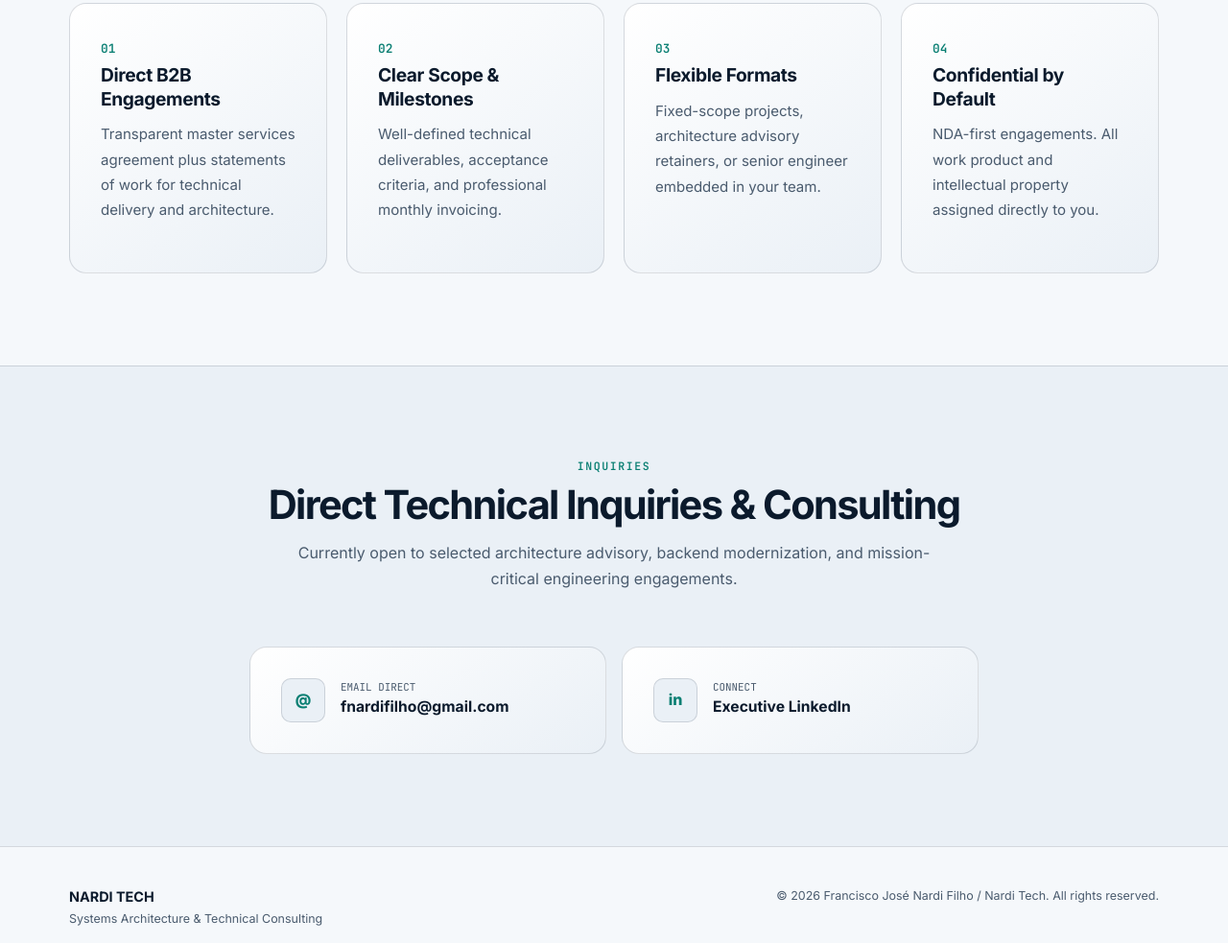
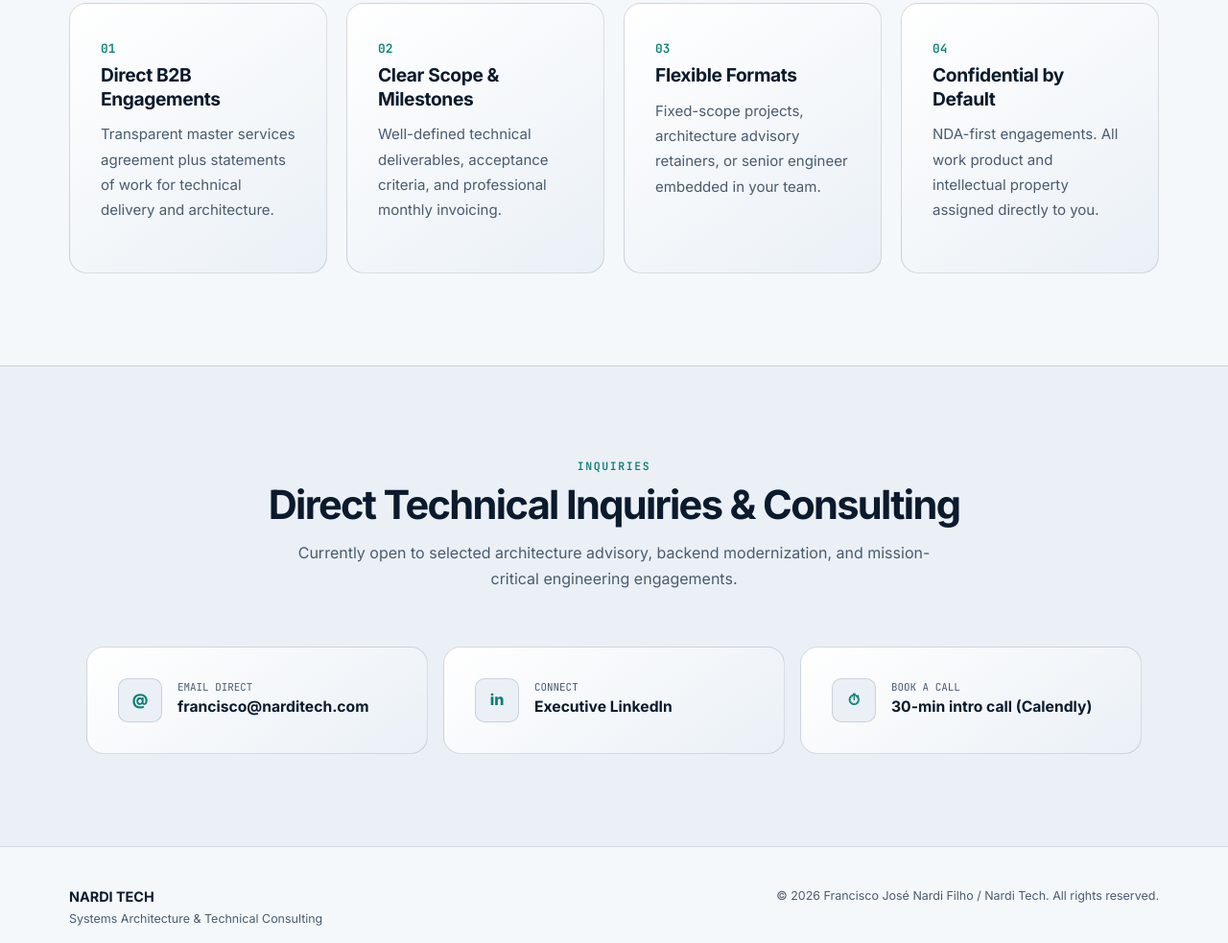
Before and after one commit to narditech/narditech.github.io, a plain HTML site: page index.html in a window 1280 px wide. Shown: the part 4601-5584 px from the top of the page at 96% size. Drawn offline with Linux system fonts and the light colour scheme.

Commit message:
Use francisco@narditech.com, add Calendly, clarify doctoral studies
Co-Authored-By: Claude Opus 5.5 <noreply@anthropic.com>
Claude-Session: https://claude.ai/code/session_016Y3ZwXT77HkUk8EVSAzEDa

```diff
--- a/index.html
+++ b/index.html
@@ -96,6 +96,7 @@ h2{font-size:clamp(1.7rem,4vw,2.6rem);line-height:1.15;letter-spacing:-.04em;mar
 .ctc small{display:block;font:.68rem "JetBrains Mono",monospace;text-transform:uppercase;color:var(--mut)}
 .ctc b{font-size:.98rem}
 @media(min-width:700px){.ctc{grid-template-columns:1fr 1fr}}
+@media(min-width:1000px){.ctc{max-width:1100px;grid-template-columns:1fr 1fr 1fr}}
 footer{border-top:1px solid var(--line);padding:2.5rem 0 calc(2.5rem + env(safe-area-inset-bottom,0px));font-size:.78rem;color:var(--mut)}
 footer .w{display:flex;flex-wrap:wrap;justify-content:space-between;gap:1rem}
 footer b{color:var(--tx);font-size:.9rem;display:block}
@@ -180,8 +181,8 @@ footer b{color:var(--tx);font-size:.9rem;display:block}
 <span class="lb" data-i18n="l0">Technical Leadership</span>
 <h2>Francisco José Nardi Filho</h2>
 <p class="role" data-i18n="l_r">Lead Systems Architect & Principal Engineer</p>
-<p style="color:var(--mut)" data-i18n="l_b">Senior Software Architect with over 11 years of experience in distributed systems, financial computing engines and cloud-native solutions. Master’s degree and Ph.D. candidate in Computer Science at UNICAMP (adaptive systems and machine learning optimization). Dual citizen: European (Italian) and Brazilian.</p>
-<div class="cred"><span data-i18n="l_c1">M.Sc. & Ph.D. Candidate (UNICAMP)</span><span data-i18n="l_c2">EU & Brazilian Citizen</span><span data-i18n="l_c3">ANBIMA CPA-20 Certified</span></div>
+<p style="color:var(--mut)" data-i18n="l_b">Senior Software Architect with over 11 years of experience in distributed systems, financial computing engines and cloud-native solutions. M.Sc. in Computer Science from UNICAMP, followed by doctoral research in adaptive systems and machine-learning optimization. Dual citizen: European (Italian) and Brazilian.</p>
+<div class="cred"><span data-i18n="l_c1">M.Sc. Computer Science (UNICAMP)</span><span data-i18n="l_c2">EU & Brazilian Citizen</span><span data-i18n="l_c3">ANBIMA CPA-20 Certified</span></div>
 </div></div></section>
 
 <section id="engagement"><div class="w">
@@ -200,8 +201,9 @@ footer b{color:var(--tx);font-size:.9rem;display:block}
 <h2 data-i18n="x_t">Direct Technical Inquiries & Consulting</h2>
 <p class="sub" data-i18n="x_s">Currently open to selected architecture advisory, backend modernization, and mission-critical engineering engagements.</p>
 <div class="ctc">
-<a class="card" href="mailto:fnardifilho@gmail.com"><span class="ic">@</span><span><small data-i18n="x_e">Email Direct</small><b>fnardifilho@gmail.com</b></span></a>
+<a class="card" href="mailto:francisco@narditech.com"><span class="ic">@</span><span><small data-i18n="x_e">Email Direct</small><b>francisco@narditech.com</b></span></a>
 <a class="card" href="https://linkedin.com/in/francisnardi" target="_blank" rel="noopener noreferrer"><span class="ic">in</span><span><small data-i18n="x_l">Connect</small><b data-i18n="x_v">Executive LinkedIn</b></span></a>
+<a class="card" href="https://calendly.com/narditech/30min" target="_blank" rel="noopener noreferrer"><span class="ic">⏱</span><span><small data-i18n="x_c">Book a call</small><b data-i18n="x_cv">30-min intro call (Calendly)</b></span></a>
 </div></div></section>
 </main>
 
@@ -231,9 +233,9 @@ k3d:"Microsserviços de backend de baixa latência em Go e Python, integrados ao
 t0:"Stack tecnológica",t_t:"Arsenal de engenharia comprovado",t_s:"Linguagens, frameworks e plataformas de implantação usados em produção.",
 c_1:"Back-end",c_2:"Dados e streaming",c_3:"Nuvem e governança",c_4:"Front-end e qualidade",
 l0:"Liderança técnica",l_r:"Arquiteto de Sistemas e Engenheiro Principal",
-l_b:"Arquiteto de software sênior com mais de 11 anos de experiência em sistemas distribuídos, motores de cálculo financeiro e soluções cloud-native. Mestre e doutorando em Ciência da Computação pela UNICAMP (sistemas adaptativos e otimização com machine learning). Dupla cidadania: europeia (italiana) e brasileira.",
-l_c1:"Mestre e doutorando (UNICAMP)",l_c2:"Cidadão da UE e do Brasil",l_c3:"Certificação ANBIMA CPA-20",
-em0:"Modelo de trabalho",em_t:"Consultoria e Engenharia B2B",em_s:"Colaboração técnica direta em arquitetura, modernização de backend e sistemas de missão crítica.",e1t:"Contratação B2B direta",e1d:"Contrato formal de prestação de serviços e ordens de trabalho focadas em entregas técnicas claras.",e2t:"Escopo e marcos definidos",e2d:"Entregas técnicas bem delimitadas, critérios de aceite objetivos e faturamento mensal profissional.",e3t:"Formatos flexíveis",e3d:"Projetos de escopo fechado, retainers mensais de consultoria de arquitetura ou engenheiro sênior integrado ao time.",e4t:"Confidencial por padrão",e4d:"Acordos protegidos por NDA. Entregáveis e propriedade intelectual cedidos integralmente ao cliente.",x0:"Contato",x_t:"Contato direto para consultoria técnica",x_s:"Disponível para projetos selecionados de consultoria em arquitetura, modernização de backend e engenharia de missão crítica.",x_e:"E-mail direto",x_l:"Conectar",x_v:"LinkedIn executivo",
+l_b:"Arquiteto de software sênior com mais de 11 anos de experiência em sistemas distribuídos, motores de cálculo financeiro e soluções cloud-native. Mestre em Ciência da Computação pela UNICAMP, com pesquisa de doutorado em sistemas adaptativos e otimização com machine learning. Dupla cidadania: europeia (italiana) e brasileira.",
+l_c1:"Mestre em Ciência da Computação (UNICAMP)",l_c2:"Cidadão da UE e do Brasil",l_c3:"Certificação ANBIMA CPA-20",
+em0:"Modelo de trabalho",em_t:"Consultoria e Engenharia B2B",em_s:"Colaboração técnica direta em arquitetura, modernização de backend e sistemas de missão crítica.",e1t:"Contratação B2B direta",e1d:"Contrato formal de prestação de serviços e ordens de trabalho focadas em entregas técnicas claras.",e2t:"Escopo e marcos definidos",e2d:"Entregas técnicas bem delimitadas, critérios de aceite objetivos e faturamento mensal profissional.",e3t:"Formatos flexíveis",e3d:"Projetos de escopo fechado, retainers mensais de consultoria de arquitetura ou engenheiro sênior integrado ao time.",e4t:"Confidencial por padrão",e4d:"Acordos protegidos por NDA. Entregáveis e propriedade intelectual cedidos integralmente ao cliente.",x0:"Contato",x_t:"Contato direto para consultoria técnica",x_s:"Disponível para projetos selecionados de consultoria em arquitetura, modernização de backend e engenharia de missão crítica.",x_e:"E-mail direto",x_l:"Conectar",x_v:"LinkedIn executivo",x_c:"Agendar conversa",x_cv:"Call de 30 min (Calendly)",
 f1:"Arquitetura de Sistemas & Consultoria Técnica",f2:"© 2026 Francisco José Nardi Filho / Nardi Tech. Todos os direitos reservados."},
 es:{mt:"Nardi Tech | Arquitectura de Sistemas e Ingeniería de Alto Rendimiento",md:"Nardi Tech ofrece sistemas distribuidos de alto rendimiento, motores de cálculo algorítmico e infraestructura en la nube de misión crítica.",
 sub:"Consultoría en Sistemas e Ingeniería de Software",n1:"Soluciones",n2:"Casos",n3:"Tecnologías",n4:"Especialista",n5:"Contratación",cta:"Solicitar propuesta",
@@ -254,9 +256,9 @@ k3d:"Microservicios de backend de baja latencia en Go y Python, integrados con A
 t0:"Pila tecnológica",t_t:"Arsenal de ingeniería probado",t_s:"Lenguajes, frameworks y plataformas de despliegue utilizados en producción.",
 c_1:"Back-end",c_2:"Datos y streaming",c_3:"Nube y gobernanza",c_4:"Front-end y calidad",
 l0:"Liderazgo técnico",l_r:"Arquitecto de Sistemas e Ingeniero Principal",
-l_b:"Arquitecto de software senior con más de 11 años de experiencia en sistemas distribuidos, motores de cálculo financiero y soluciones cloud-native. Máster y candidato a doctor en Ciencias de la Computación por la UNICAMP (sistemas adaptativos y optimización con machine learning). Doble ciudadanía: europea (italiana) y brasileña.",
-l_c1:"Máster y candidato a doctor (UNICAMP)",l_c2:"Ciudadano de la UE y de Brasil",l_c3:"Certificación ANBIMA CPA-20",
-em0:"Modelo de trabajo",em_t:"Consultoría e Ingeniería B2B",em_s:"Colaboración técnica directa en arquitectura, modernización de backend y sistemas de misión crítica.",e1t:"Contratación B2B directa",e1d:"Contrato de servicios y acuerdos de trabajo enfocados en entregables técnicos claros.",e2t:"Alcance y fases definidas",e2d:"Entregables técnicos delimitados, criterios de aceptación objetivos y facturación profesional.",e3t:"Formatos flexibles",e3d:"Proyectos de alcance cerrado, retainers mensuales de asesoría o ingeniero sénior integrado en el equipo.",e4t:"Confidencial por defecto",e4d:"Acuerdos bajo estricto NDA. Propiedad intelectual cedida completamente al cliente.",x0:"Contacto",x_t:"Contacto directo para consultoría técnica",x_s:"Disponible para proyectos seleccionados de arquitectura, modernización de backend e ingeniería crítica.",x_e:"Correo directo",x_l:"Conectar",x_v:"LinkedIn ejecutivo",
+l_b:"Arquitecto de software senior con más de 11 años de experiencia en sistemas distribuidos, motores de cálculo financiero y soluciones cloud-native. Máster en Ciencias de la Computación por la UNICAMP, con investigación doctoral en sistemas adaptativos y optimización con machine learning. Doble ciudadanía: europea (italiana) y brasileña.",
+l_c1:"Máster en Ciencias de la Computación (UNICAMP)",l_c2:"Ciudadano de la UE y de Brasil",l_c3:"Certificación ANBIMA CPA-20",
+em0:"Modelo de trabajo",em_t:"Consultoría e Ingeniería B2B",em_s:"Colaboración técnica directa en arquitectura, modernización de backend y sistemas de misión crítica.",e1t:"Contratación B2B directa",e1d:"Contrato de servicios y acuerdos de trabajo enfocados en entregables técnicos claros.",e2t:"Alcance y fases definidas",e2d:"Entregables técnicos delimitados, criterios de aceptación objetivos y facturación profesional.",e3t:"Formatos flexibles",e3d:"Proyectos de alcance cerrado, retainers mensuales de asesoría o ingeniero sénior integrado en el equipo.",e4t:"Confidencial por defecto",e4d:"Acuerdos bajo estricto NDA. Propiedad intelectual cedida completamente al cliente.",x0:"Contacto",x_t:"Contacto directo para consultoría técnica",x_s:"Disponible para proyectos seleccionados de arquitectura, modernización de backend e ingeniería crítica.",x_e:"Correo directo",x_l:"Conectar",x_v:"LinkedIn ejecutivo",x_c:"Agendar llamada",x_cv:"Llamada de 30 min (Calendly)",
 f1:"Arquitectura de Sistemas & Consultoría Técnica",f2:"© 2026 Francisco José Nardi Filho / Nardi Tech. Todos los derechos reservados."},
 de:{mt:"Nardi Tech | Systemarchitektur & Hochdurchsatz-Engineering",md:"Nardi Tech liefert verteilte Hochdurchsatz-Systeme, algorithmische Berechnungsengines und geschäftskritische Cloud-Infrastruktur.",
 sub:"Systemarchitektur & Technische Beratung",n1:"Lösungen",n2:"Referenzen",n3:"Technologien",n4:"Architekt",n5:"Zusammenarbeit",cta:"Projekt anfragen",
@@ -277,9 +279,9 @@ k3d:"Backend-Microservices in Go und Python mit Azure Service Bus und PostgreSQL
 t0:"Technologie-Stack",t_t:"Bewährtes Engineering-Arsenal",t_s:"Sprachen, Frameworks und Deployment-Plattformen aus dem Produktivbetrieb.",
 c_1:"Backend",c_2:"Daten & Streaming",c_3:"Cloud & Governance",c_4:"Frontend & Qualität",
 l0:"Technische Führung",l_r:"Leitender Systemarchitekt & Principal Engineer",
-l_b:"Senior Software Architect mit über 11 Jahren Erfahrung in verteilten Systemen, Finanz-Berechnungsengines und Cloud-nativen Lösungen. Master und Doktorand der Informatik an der UNICAMP (adaptive Systeme und Optimierung durch Machine Learning). Doppelte Staatsbürgerschaft: europäisch (italienisch) und brasilianisch.",
-l_c1:"M.Sc. & Doktorand (UNICAMP)",l_c2:"EU- und brasilianischer Staatsbürger",l_c3:"ANBIMA CPA-20 zertifiziert",
-em0:"Vertragsmodell",em_t:"B2B-Engineering & Technische Beratung",em_s:"Direkte technische Zusammenarbeit bei Systemarchitektur und Modernisierung geschäftskritischer Backends.",e1t:"Direkter B2B-Vertrag",e1d:"Rahmenvertrag und Leistungsbeschreibungen mit klar definierten technischen Zielen.",e2t:"Klarer Umfang & Meilensteine",e2d:"Eindeutige technische Meilensteine, transparente Abnahmekriterien und professionelle monatliche Abrechnung.",e3t:"Flexible Formate",e3d:"Projekte mit festem Umfang, monatliche Architektur-Retainer oder Senior-Ingenieur im Team.",e4t:"Vertraulich per Standard",e4d:"Arbeit unter strengem NDA. Alle Arbeitsergebnisse und Rechte gehen vollständig an den Auftraggeber.",x0:"Kontakt",x_t:"Direkte technische Beratung anfragen",x_s:"Verfügbar für ausgewählte Mandate in Systemarchitektur, Backend-Modernisierung und geschäftskritischem Engineering.",x_e:"Direkte E-Mail",x_l:"Vernetzen",x_v:"Executive LinkedIn",
+l_b:"Senior Software Architect mit über 11 Jahren Erfahrung in verteilten Systemen, Finanz-Berechnungsengines und Cloud-nativen Lösungen. M.Sc. in Informatik an der UNICAMP, anschließend Promotionsforschung zu adaptiven Systemen und Optimierung durch Machine Learning. Doppelte Staatsbürgerschaft: europäisch (italienisch) und brasilianisch.",
+l_c1:"M.Sc. Informatik (UNICAMP)",l_c2:"EU- und brasilianischer Staatsbürger",l_c3:"ANBIMA CPA-20 zertifiziert",
+em0:"Vertragsmodell",em_t:"B2B-Engineering & Technische Beratung",em_s:"Direkte technische Zusammenarbeit bei Systemarchitektur und Modernisierung geschäftskritischer Backends.",e1t:"Direkter B2B-Vertrag",e1d:"Rahmenvertrag und Leistungsbeschreibungen mit klar definierten technischen Zielen.",e2t:"Klarer Umfang & Meilensteine",e2d:"Eindeutige technische Meilensteine, transparente Abnahmekriterien und professionelle monatliche Abrechnung.",e3t:"Flexible Formate",e3d:"Projekte mit festem Umfang, monatliche Architektur-Retainer oder Senior-Ingenieur im Team.",e4t:"Vertraulich per Standard",e4d:"Arbeit unter strengem NDA. Alle Arbeitsergebnisse und Rechte gehen vollständig an den Auftraggeber.",x0:"Kontakt",x_t:"Direkte technische Beratung anfragen",x_s:"Verfügbar für ausgewählte Mandate in Systemarchitektur, Backend-Modernisierung und geschäftskritischem Engineering.",x_e:"Direkte E-Mail",x_l:"Vernetzen",x_v:"Executive LinkedIn",x_c:"Termin buchen",x_cv:"30-Min.-Gespräch (Calendly)",
 f1:"Systemarchitektur & Technische Beratung",f2:"© 2026 Francisco José Nardi Filho / Nardi Tech. Alle Rechte vorbehalten."},
 fr:{mt:"Nardi Tech | Architecture de systèmes & ingénierie haut débit",md:"Nardi Tech conçoit des systèmes distribués haut débit, des moteurs de calcul algorithmique et une infrastructure cloud critique.",
 sub:"Conseil en systèmes & Ingénierie logicielle",n1:"Solutions",n2:"Réalisations",n3:"Technologies",n4:"Architecte",n5:"Collaboration",cta:"Prendre contact",
@@ -300,9 +302,9 @@ k3d:"Microservices backend en Go et Python, avec Azure Service Bus et PostgreSQL
 t0:"Stack technique",t_t:"Arsenal d’ingénierie éprouvé",t_s:"Langages, frameworks et plateformes de déploiement utilisés en production.",
 c_1:"Back-end",c_2:"Données & streaming",c_3:"Cloud & gouvernance",c_4:"Front-end & qualité",
 l0:"Direction technique",l_r:"Architecte système principal & Ingénieur émérite",
-l_b:"Architecte logiciel senior avec plus de 11 ans d’expérience en systèmes distribués, moteurs de calcul financier et cloud-native. Titulaire d’un master et doctorant en informatique à l’UNICAMP (systèmes adaptatifs et optimisation par machine learning). Double nationalité : européenne (italienne) et brésilienne.",
-l_c1:"Master & doctorant (UNICAMP)",l_c2:"Citoyen de l’UE et du Brésil",l_c3:"Certifié ANBIMA CPA-20",
-em0:"Modèle de collaboration",em_t:"Ingénierie & Conseil B2B",em_s:"Collaboration technique directe en architecture, modernisation backend et systèmes critiques.",e1t:"Contrat B2B direct",e1d:"Contrat de prestations de services et ordres de travail axés sur des livrables techniques précis.",e2t:"Périmètre & jalons clairs",e2d:"Objectifs techniques explicites, critères d’acceptation stricts et facturation mensuelle professionnelle.",e3t:"Formats flexibles",e3d:"Projets au forfait, conseil mensuel en architecture ou ingénieur senior intégré à votre équipe.",e4t:"Confidentiel par défaut",e4d:"Missions sous NDA strict. Propriété intellectuelle et livrables cédés intégralement au client.",x0:"Contact",x_t:"Contact direct pour conseil technique",x_s:"Disponible pour des missions d’architecture, de modernisation backend et d’ingénierie critique.",x_e:"E-mail direct",x_l:"Se connecter",x_v:"LinkedIn exécutif",
+l_b:"Architecte logiciel senior avec plus de 11 ans d’expérience en systèmes distribués, moteurs de calcul financier et cloud-native. Titulaire d’un master en informatique de l’UNICAMP, suivi de recherches doctorales en systèmes adaptatifs et optimisation par machine learning. Double nationalité : européenne (italienne) et brésilienne.",
+l_c1:"Master en informatique (UNICAMP)",l_c2:"Citoyen de l’UE et du Brésil",l_c3:"Certifié ANBIMA CPA-20",
+em0:"Modèle de collaboration",em_t:"Ingénierie & Conseil B2B",em_s:"Collaboration technique directe en architecture, modernisation backend et systèmes critiques.",e1t:"Contrat B2B direct",e1d:"Contrat de prestations de services et ordres de travail axés sur des livrables techniques précis.",e2t:"Périmètre & jalons clairs",e2d:"Objectifs techniques explicites, critères d’acceptation stricts et facturation mensuelle professionnelle.",e3t:"Formats flexibles",e3d:"Projets au forfait, conseil mensuel en architecture ou ingénieur senior intégré à votre équipe.",e4t:"Confidentiel par défaut",e4d:"Missions sous NDA strict. Propriété intellectuelle et livrables cédés intégralement au client.",x0:"Contact",x_t:"Contact direct pour conseil technique",x_s:"Disponible pour des missions d’architecture, de modernisation backend et d’ingénierie critique.",x_e:"E-mail direct",x_l:"Se connecter",x_v:"LinkedIn exécutif",x_c:"Réserver un appel",x_cv:"Appel de 30 min (Calendly)",
 f1:"Architecture de systèmes & Conseil technique",f2:"© 2026 Francisco José Nardi Filho / Nardi Tech. Tous droits réservés."},
 et:{mt:"Nardi Tech | Süsteemiarhitektuur ja suure läbilaskevõimega inseneeria",md:"Nardi Tech pakub suure läbilaskevõimega hajussüsteeme, algoritmilisi arvutusmootoreid ja kriitilise tähtsusega pilveinfrastruktuuri.",
 sub:"Süsteemiarhitektuur ja tarkvarainseneeria nõustamine",n1:"Lahendused",n2:"Kogemus",n3:"Tehnoloogiad",n4:"Peaarhitekt",n5:"Koostöö",cta:"Küsi pakkumist",
@@ -323,9 +325,9 @@ k3d:"Mikroteenused Go ja Pythoniga, integreeritud Azure Service Busi ja PostgreS
 t0:"Tehnoloogiapakk",t_t:"Tootmises end tõestanud tehnoloogiad",t_s:"Tootmiskeskkonnas kasutatud keeled, raamistikud ja juurutusplatvormid.",
 c_1:"Backend",c_2:"Andmed ja voogedastus",c_3:"Pilv ja juhtimine",c_4:"Frontend ja kvaliteet",
 l0:"Tehniline juhtimine",l_r:"Peaarhitekt & juhtivinsener",
-l_b:"Vanemtarkvaraarhitekt, kellel on üle 11 aasta kogemust hajussüsteemide, finantsarvutusmootorite ja pilvepõhiste lahenduste vallas. Magistrikraad ja doktorant arvutiteaduses UNICAMPis (adaptiivsed süsteemid ja masinõppel põhinev optimeerimine). Topeltkodakondsus: Euroopa (Itaalia) ja Brasiilia.",
-l_c1:"M.Sc. ja doktorant (UNICAMP)",l_c2:"ELi ja Brasiilia kodanik",l_c3:"ANBIMA CPA-20 sertifikaat",
-em0:"Koostöömudel",em_t:"B2B-inseneeria ja tehniline nõustamine",em_s:"Otsene tehniline koostöö süsteemiarhitektuuri, backendi moderniseerimise ja kriitiliste süsteemide vallas.",e1t:"Otsene B2B-leping",e1d:"Teenusleping ja töökorraldused selgelt määratletud tehniliste eesmärkidega.",e2t:"Selge ulatus ja vaheetapid",e2d:"Selged tehnilised eesmärgid, ranged vastuvõtukriteeriumid ja professionaalne igakuine arveldus.",e3t:"Paindlikud formaadid",e3d:"Kindla mahuga projektid, igakuine arhitektuurinõustamine või meeskonnaga liituv vaneminsener.",e4t:"Vaikimisi konfidentsiaalne",e4d:"Koostöö range NDA alusel. Kogu intellektuaalomand ja tulemid lähevad üle kliendile.",x0:"Kontakt",x_t:"Otsene tehniline päring",x_s:"Avatud valitud projektidele süsteemiarhitektuuri, backendi moderniseerimise ja kriitilise inseneeria valdkonnas.",x_e:"Otsene e-post",x_l:"Ühenduse loomine",x_v:"Executive LinkedIn",
+l_b:"Vanemtarkvaraarhitekt, kellel on üle 11 aasta kogemust hajussüsteemide, finantsarvutusmootorite ja pilvepõhiste lahenduste vallas. Magistrikraad arvutiteaduses UNICAMPist ning doktoriuuringud adaptiivsete süsteemide ja masinõppel põhineva optimeerimise vallas. Topeltkodakondsus: Euroopa (Itaalia) ja Brasiilia.",
+l_c1:"M.Sc. arvutiteaduses (UNICAMP)",l_c2:"ELi ja Brasiilia kodanik",l_c3:"ANBIMA CPA-20 sertifikaat",
+em0:"Koostöömudel",em_t:"B2B-inseneeria ja tehniline nõustamine",em_s:"Otsene tehniline koostöö süsteemiarhitektuuri, backendi moderniseerimise ja kriitiliste süsteemide vallas.",e1t:"Otsene B2B-leping",e1d:"Teenusleping ja töökorraldused selgelt määratletud tehniliste eesmärkidega.",e2t:"Selge ulatus ja vaheetapid",e2d:"Selged tehnilised eesmärgid, ranged vastuvõtukriteeriumid ja professionaalne igakuine arveldus.",e3t:"Paindlikud formaadid",e3d:"Kindla mahuga projektid, igakuine arhitektuurinõustamine või meeskonnaga liituv vaneminsener.",e4t:"Vaikimisi konfidentsiaalne",e4d:"Koostöö range NDA alusel. Kogu intellektuaalomand ja tulemid lähevad üle kliendile.",x0:"Kontakt",x_t:"Otsene tehniline päring",x_s:"Avatud valitud projektidele süsteemiarhitektuuri, backendi moderniseerimise ja kriitilise inseneeria valdkonnas.",x_e:"Otsene e-post",x_l:"Ühenduse loomine",x_v:"Executive LinkedIn",x_c:"Broneeri kõne",x_cv:"30-minutiline kõne (Calendly)",
 f1:"Süsteemiarhitektuur ja tehniline nõustamine",f2:"© 2026 Francisco José Nardi Filho / Nardi Tech. Kõik õigused kaitstud."}
 };
 (function(){
```
